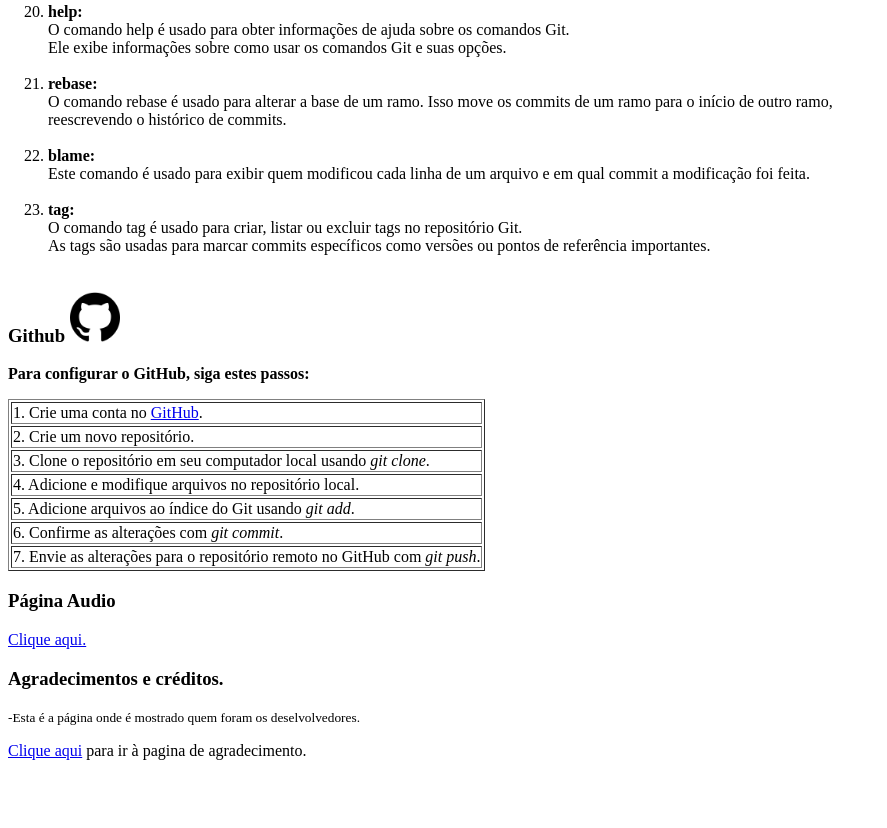
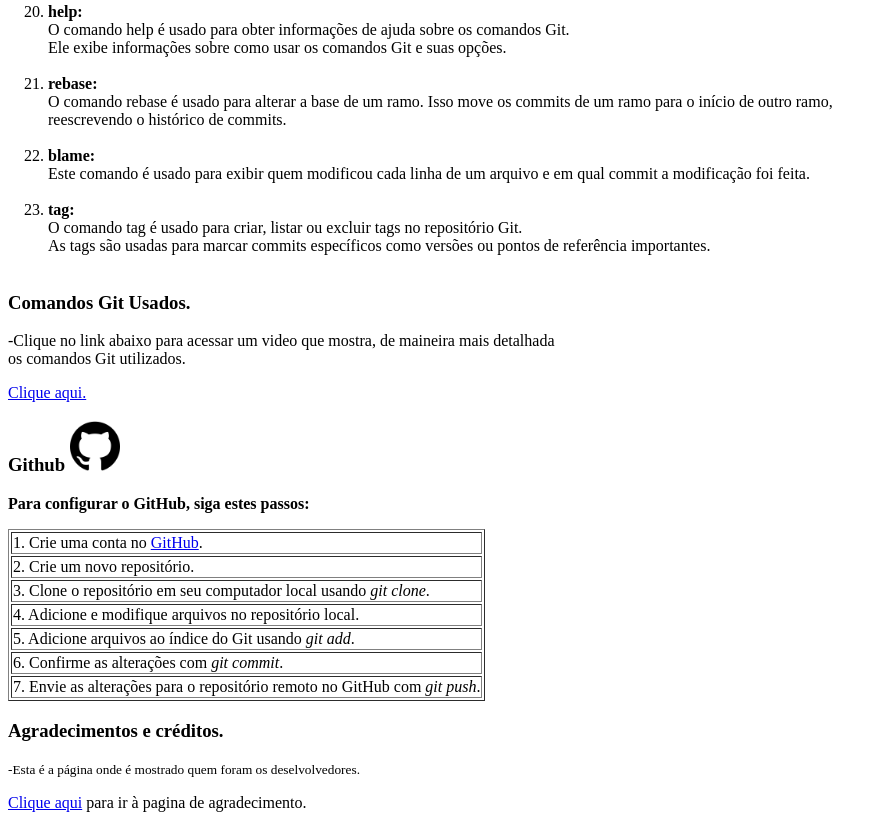
Before and after one commit to RenanCatini/TrabalhoICC, a plain HTML site: page index.html in a window 1280 px wide. Shown: the part 1938-2766 px from the top of the page, without its empty margins (0-887 px from the left). Before the commit the page ends 2714 px from the top, so only its background shows below. Drawn offline with Linux system fonts and the light colour scheme.

Commit message:
Update index.html

```diff
--- a/index.html
+++ b/index.html
@@ -77,6 +77,12 @@
         <li><b>tag:</b><br>O comando tag é usado para criar, listar ou excluir tags no repositório Git.<br>
             As tags são usadas para marcar commits específicos como versões ou pontos de referência importantes.</li><br>
     </ol>
+
+    <h3>Comandos Git Usados.</h3>
+    <p>-Clique no link abaixo para acessar um video que mostra, de maineira mais detalhada <br>os comandos Git utilizados.
+    </p>
+    <a href="video.html">Clique aqui.</a>
+
     <h3>Github <img src="img/github_img.png" width="50" height="50"></h3>
     <p><b>Para configurar o GitHub, siga estes passos:</b></p>
 
@@ -102,14 +108,10 @@
         <tr>
           <td>7. Envie as alterações para o repositório remoto no GitHub com <i>git push</i>.</td>
         </tr>
-      </table>
-
-
-    <h3>Página Audio</h3>
-    <a href="audio.html">Clique aqui.</a>
+    </table>
 
     <h3>Agradecimentos e créditos.</h3>
     <p><small>-Esta é a página onde é mostrado quem foram os deselvolvedores.</small></p>
-    <p><a href="video.html">Clique aqui</a> para ir à pagina de agradecimento.</p>
+    <p><a href="audio.html">Clique aqui</a> para ir à pagina de agradecimento.</p>
 </body>
 </html>
```
